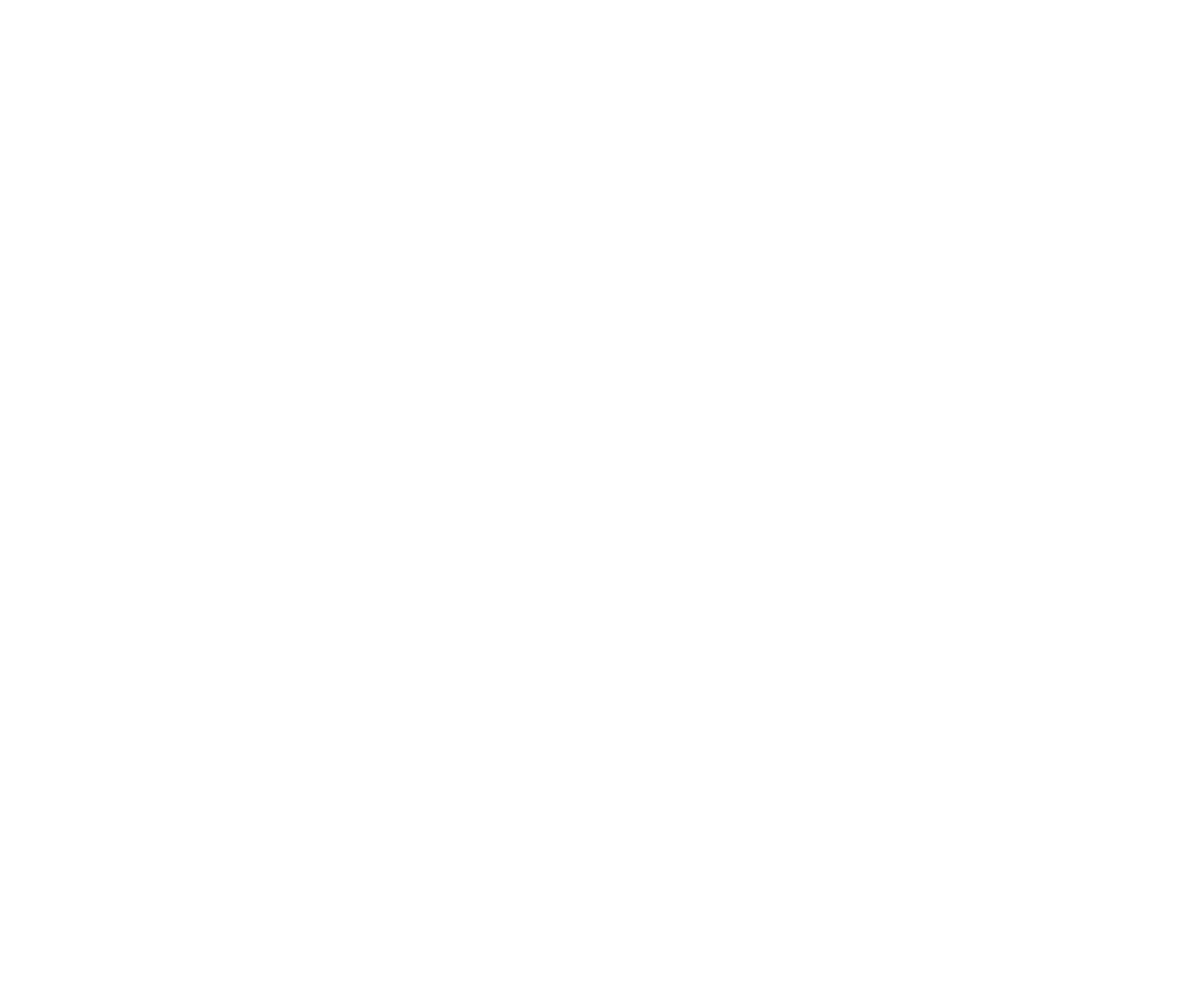
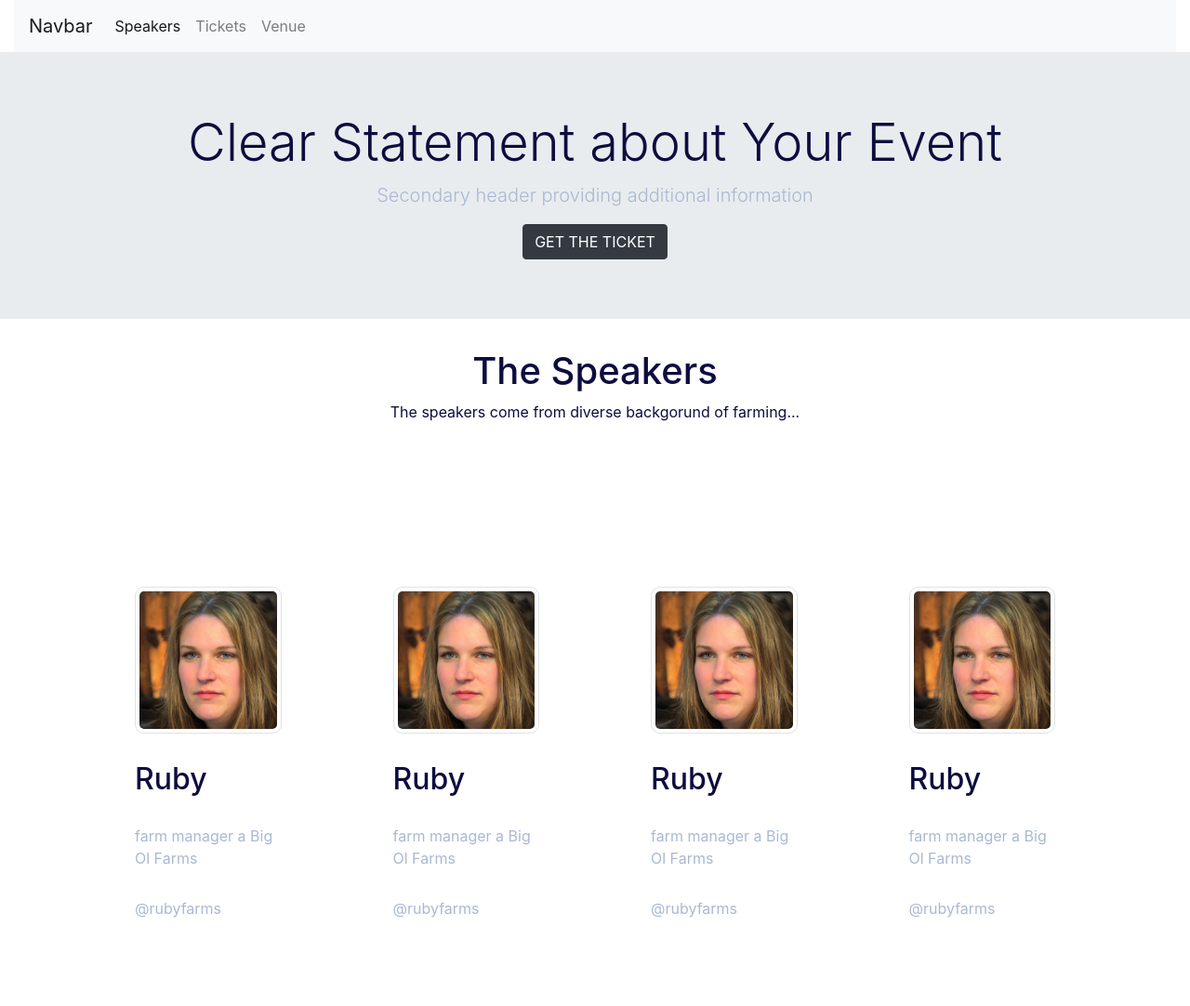
Before and after one commit to lilikaodessa/Event-landing-page, a plain HTML site: page index.html in a window 1280 px wide. Shown: the top 1082 px of the page at 93% size. Before the commit the page ends 800 px from the top, so only its background shows below. Drawn offline with nearby package versions, Linux system fonts and the light colour scheme.

Commit message:
everything oops

```diff
--- a/css/styles.css
+++ b/css/styles.css
@@ -0,0 +1,38 @@
+
+.header{
+    color: rgb(13, 13, 63);
+}
+
+.paragraph{
+    color: rgb(170, 184, 211);
+}
+
+.speakercardwrapper{
+    padding: 100px;
+}
+
+.speakercard{
+    padding: 60px;
+}
+
+.speakercard > *{
+margin-bottom: 30px;
+}
+
+.img-thumbnail{
+    border-radius: 10px;
+}
+
+.jumbotron2 {
+    background-color: white;
+}
+
+.map {
+    height: 300px;
+}
+
+.image {
+    height: 300px;
+    width: 400px;
+    padding-left: 25px;
+}
--- a/index.html
+++ b/index.html
@@ -12,17 +12,114 @@
     <!-- CSS End -->
     <title>Bootstrap 4.5 Template</title>
   </head>
-<!-- body -->
+
   <body>
-  <!-- content goes below here -->
+
+    <!-- nav bar -->
+    <div class="container-fluid">
+      <nav class="navbar navbar-expand-lg navbar-light bg-light">
+        <a class="navbar-brand" href="#">Navbar</a>
+        <button class="navbar-toggler" type="button" data-toggle="collapse" data-target="#navbarNavAltMarkup" aria-controls="navbarNavAltMarkup" aria-expanded="false" aria-label="Toggle navigation">
+          <span class="navbar-toggler-icon"></span>
+        </button>
+        <div class="collapse navbar-collapse" id="navbarNavAltMarkup">
+          <div class="navbar-nav">
+            <a class="nav-item nav-link active" href="#">Speakers <span class="sr-only">(current)</span></a>
+            <a class="nav-item nav-link" href="#">Tickets</a>
+            <a class="nav-item nav-link" href="#">Venue</a>
+          </div>
+        </div>
+      </nav>
+      </div>
+
+    <!-- jumbotron -->
+      <div class="row">
+        <div class="col jumbotron jumbotron-fluid">
+          <div class="container">
+            <h1 class="header display-4 text-center">Clear Statement about Your Event</h1>
+            <p class="paragraph lead text-center">Secondary header providing additional information</p>
+            <div class="d-flex justify-content-center"><button type="button"class="btn btn-dark">GET THE TICKET</button>
+            </div>
+          </div>
+        </div>
+      </div>
+
+      <!-- speakers text -->
+      <div class="row">
+        <div class="col-6 offset-3 text-center">
+        <h1 class="header" >The Speakers</h1>
+        <p class="header">The speakers come from diverse backgorund of farming... </p>
+      </div>
+    </div>
+
+
+        <!-- speakers -->
+        <div class="row speakercardwrapper">
+
+        <div class="col-3 speakercard">
+        <img src="./img/image.jpeg" alt="..." class="img-thumbnail">
+        <h2 class="header">Ruby</h2>
+        <p class="paragraph">farm manager a Big Ol Farms</p>
+        <p class="paragraph">@rubyfarms</p>
+      </div>
+
+      <div class="col-3 speakercard">
+        <img src="./img/image.jpeg" alt="..." class="img-thumbnail">
+        <h2 class="header">Ruby</h2>
+        <p class="paragraph">farm manager a Big Ol Farms</p>
+        <p class="paragraph">@rubyfarms</p>
+      </div>
+
+      <div class="col-3 speakercard">
+        <img src="./img/image.jpeg" alt="..." class="img-thumbnail">
+        <h2 class="header">Ruby</h2>
+        <p class="paragraph">farm manager a Big Ol Farms</p>
+        <p class="paragraph">@rubyfarms</p>
+      </div>
+
+      <div class="col-3 speakercard">
+        <img src="./img/image.jpeg" alt="..." class="img-thumbnail">
+        <h2 class="header">Ruby</h2>
+        <p class="paragraph">farm manager a Big Ol Farms</p>
+        <p class="paragraph">@rubyfarms</p>
+      </div>
+
+    </div>
+
+    <!-- second jubotron -->
+    <div class="row">
+      <div class="col jumbotron jumbotron-fluid jumbotron2">
+        <div class="container">
+          <h1 class="display-4 text-center">Get Your Ticket Today!</h1>
+          <p class="paragraph lead text-center">Each ticket includes: 20 speakers, 1000 participants, 15 sessions, 5 keynotes.</p>
+          <div class="d-flex justify-content-center"><button type= "button" class="btn btn-dark">BUY TICKET $149</button>
+          </div>
+        </div>
+      </div>
+    </div>
+
+    <!-- map and event image -->
+    <div class="row">
+      <div class="container">
+      <H1 class="header text-center venue text-left">The Venue</H1>
+      <P class="header event lead text-left"> <span class="paragraph"> Our event will be held at the</span> Main Office headquarters at Provost & East Building 145 City Road, London.</P>
+    <iframe class="map" src="https://www.google.com/maps/embed?pb=!1m18!1m12!1m3!1d13016.38938378902!2d-119.12755197851168!3d35.353230383768384!2m3!1f0!2f0!3f0!3m2!1i1024!2i768!4f13.1!3m3!1m2!1s0x80ea43e4d79f8329%3A0x693e5ac5d2c9b95e!2sThe%20Park%20at%20River%20Walk!5e0!3m2!1sen!2sus!4v1633575768717!5m2!1sen!2sus" width="400" height="300" style="border:0;" allowfullscreen="" loading="lazy"></iframe>
+    <img class= "image" src="./img/Screen Shot 2021-10-06 at 8.05.24 PM.png" alt="...">
+  </div>
+</div>
+
+
+
+
+
+    <!-- end container -->
+    </div>
 
 
 
 
 
 
-
-<!-- Content goes above here -->
 <!-- Keep script files next to the closing body tag -->
     <script src="https://code.jquery.com/jquery-3.5.1.slim.min.js" integrity="sha384-DfXdz2htPH0lsSSs5nCTpuj/zy4C+OGpamoFVy38MVBnE+IbbVYUew+OrCXaRkfj" crossorigin="anonymous"></script>
     <script src="https://cdn.jsdelivr.net/npm/bootstrap@4.5.3/dist/js/bootstrap.bundle.min.js" integrity="sha384-ho+j7jyWK8fNQe+A12Hb8AhRq26LrZ/JpcUGGOn+Y7RsweNrtN/tE3MoK7ZeZDyx" crossorigin="anonymous"></script>
```
Also changed, not shown: img/Screen Shot 2021-10-06 at 8.05.24 PM.png (added), img/image.jpeg (added), 1 other file.
